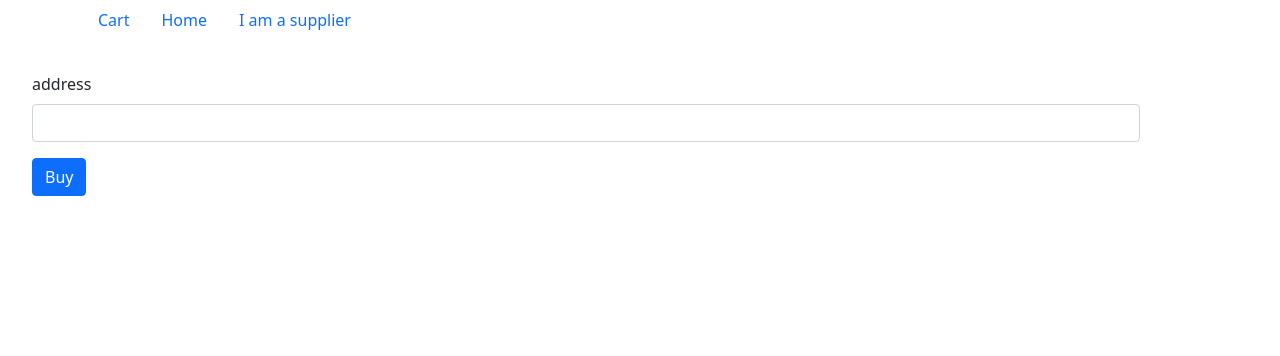
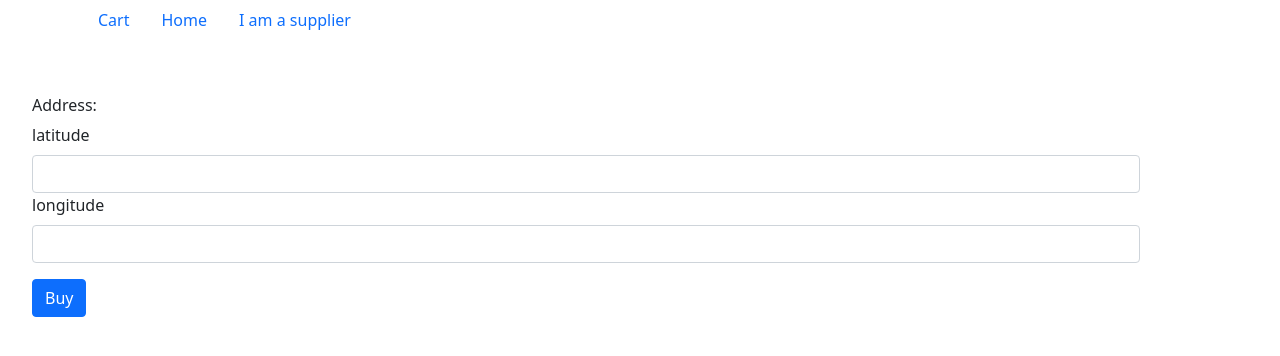
Before and after one commit to Wiliamfm/bd2-taller-2-2, a Django app: page /buy/ in a window 1280 px wide. Shown: the top 356 px of the page. Run offline with Django 4.2, Linux system fonts and the light colour scheme; data that the repository does not hold is empty; some libraries are stand-ins or nearby versions.

Commit message:
update buy form

```diff
--- a/myApp/commerce/static/commerce/buy.js
+++ b/myApp/commerce/static/commerce/buy.js
@@ -3,7 +3,7 @@ document.addEventListener('DOMContentLoaded', () => {
   document.querySelector('form').addEventListener('submit', () => {
     event.preventDefault();
     let form= event.currentTarget;
-    goToBuy('http://localhost:8000/buy/', document.querySelector('input[name="radios_options"]:checked').value, form['address'].value);
+    goToBuy('http://localhost:8000/buy/', document.querySelector('input[name="radios_options"]:checked').value, form['latitude'].value, form['longitude'].value);
   });
 });
 
@@ -36,17 +36,30 @@ function getPayMethods(url){
   });
 }
 
-function goToBuy(url, pay_method, address){
-  console.log(pay_method, address);
+function goToBuy(url, pay_method, latitude, longitude){
+  console.log(pay_method, latitude, longitude);
   data= {
     pay_method: pay_method,
-    address: address
+    latitude: latitude,
+    longitude: longitude
   }
   fetch(url, {
     method: 'POST',
     mode: 'cors',
     body: JSON.stringify(data)
-  }).then(response => response.json())
+  }).then(response => {
+    switch(response.status){
+      case 201:
+        return response.json()
+        break;
+      case 400:
+        alert('The cart has no products!')
+        break;
+      default:
+        console.log('Other status?')
+        break;
+    }
+  })
   .then(data => {
     console.log(data);
   }).catch(err => {
--- a/myApp/commerce/templates/commerce/buy.html
+++ b/myApp/commerce/templates/commerce/buy.html
@@ -2,6 +2,9 @@
 {% load static %}
 
 {% block script %}
+<script async
+    src="https://maps.googleapis.com/maps/api/js?key=YOUR_API_KEY&callback=initMap">
+</script>
 <script src="{% static 'commerce/buy.js' %}"></script>
 {% endblock %}
 
@@ -13,8 +16,12 @@
   <div class="container m-3 p-3">
     <form>
       <div class="mb-3">
-        <label for="address" class="form-label">address</label>
-        <input type="text" class="form-control" id="address" required>
+        <br>
+        <h6>Address:</h6>
+        <label for="latitude" class="form-label">latitude</label>
+        <input type="text" class="form-control" id="latitude" required>
+        <label for="longitude" class="form-label">longitude</label>
+        <input type="text" class="form-control" id="longitude" required>
       </div>
       <button type="submit" class="btn btn-primary" id="btnSubmit">Buy</button>
     </form>
--- a/myApp/commerce/views.py
+++ b/myApp/commerce/views.py
@@ -1,6 +1,6 @@
 import json
 from django.http import JsonResponse
-from django.shortcuts import render
+from django.shortcuts import redirect, render
 from django.core.serializers import serialize
 from django.views.decorators.csrf import csrf_exempt
 from django.core.cache import caches
@@ -98,18 +98,44 @@ def bills(request):
 		r= caches['default']
 		products= r.get('cart')
 		data= json.loads(request.body)
-		for product in products:
-			p= {'product': product['product'].as_dict()}
-			vs= []
-			for variant in product['variants']:
-				v= variant['variant'].as_dict()
-				v.update({'quantity': variant['qty']})
-				vs.append(v)
-			p['variants']= vs
-			p['pay_method']= data['pay_method']
-			p['address']= data['address']
-			col.insert_one(p)
-	return render(request, 'commerce/buy.html')
+		if products:
+			'''
+				- total = models.DecimalField(max_digits=20, decimal_places=4)
+    		- bill_date = models.DateTimeField(auto_now_add= True, null= False)
+    		- shopping_cart = models.OneToOneField('ShoppingCart', on_delete= models.SET_NULL, db_column='shopping_cart', blank=True, null= True)
+    		- shipping_type = models.ForeignKey('ShippingType', on_delete= models.SET_NULL, db_column='shipping_type', null= True)
+    		- pay_method = models.ForeignKey('PayMethod', on_delete= models.SET_NULL, db_column='pay_method', null= True)
+    		- bill_state = models.ForeignKey('BillState', on_delete= models.SET_NULL, db_column='bill_state', null= True)
+			'''
+			b= {
+				'items': [],
+				'pay_method': data['pay_method'],
+				'address': {
+					'longitude': data['longitude'],
+					'latitude': data['latitude']
+				}
+			}
+			total= 0
+			for product in products:
+				amount= 0
+				cart_condition= CartCondition.objects.get(id= 2)
+				p= {'product': product['product'].as_dict()}
+				total+= product['product'].price
+				vs= []
+				for variant in product['variants']:
+					amount= variant['qty']
+					shopping_cart= ShoppingCart(amount= amount, cart_condition= cart_condition)
+					v= variant['variant'].as_dict()
+					v.update({'quantity': variant['qty']})
+					vs.append(v)
+				p['variants']= vs
+				b['items'].append(p)
+			col.insert_one(b)
+			return JsonResponse(data= {'message': 'success'}, status= 201)
+		else:
+			return JsonResponse(data= {'message': 'no products in the cart'}, status= 400)
+	else:
+		return render(request, 'commerce/buy.html')
 
 def pay_methods(request):
 
```
